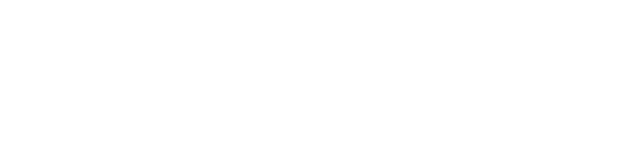
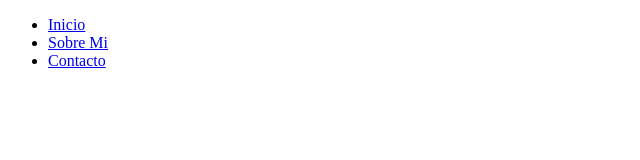
Before and after one commit to alvaro-jrr/modulo-4, a plain HTML site: page index.html in a window 1280 px wide. Shown: the whole page, without its empty margins (0-640 px from the left). Drawn offline with Linux system fonts and the light colour scheme.

Commit message:
feat: add navbar

```diff
--- a/index.html
+++ b/index.html
@@ -5,5 +5,23 @@
     <meta name="viewport" content="width=device-width, initial-scale=1.0" />
     <title>Módulo 4</title>
   </head>
-  <body></body>
+  <body>
+    <header>
+      <nav>
+        <ul>
+          <li>
+            <a href="#">Inicio</a>
+          </li>
+
+          <li>
+            <a href="#">Sobre Mi</a>
+          </li>
+
+          <li>
+            <a href="#">Contacto</a>
+          </li>
+        </ul>
+      </nav>
+    </header>
+  </body>
 </html>
```
